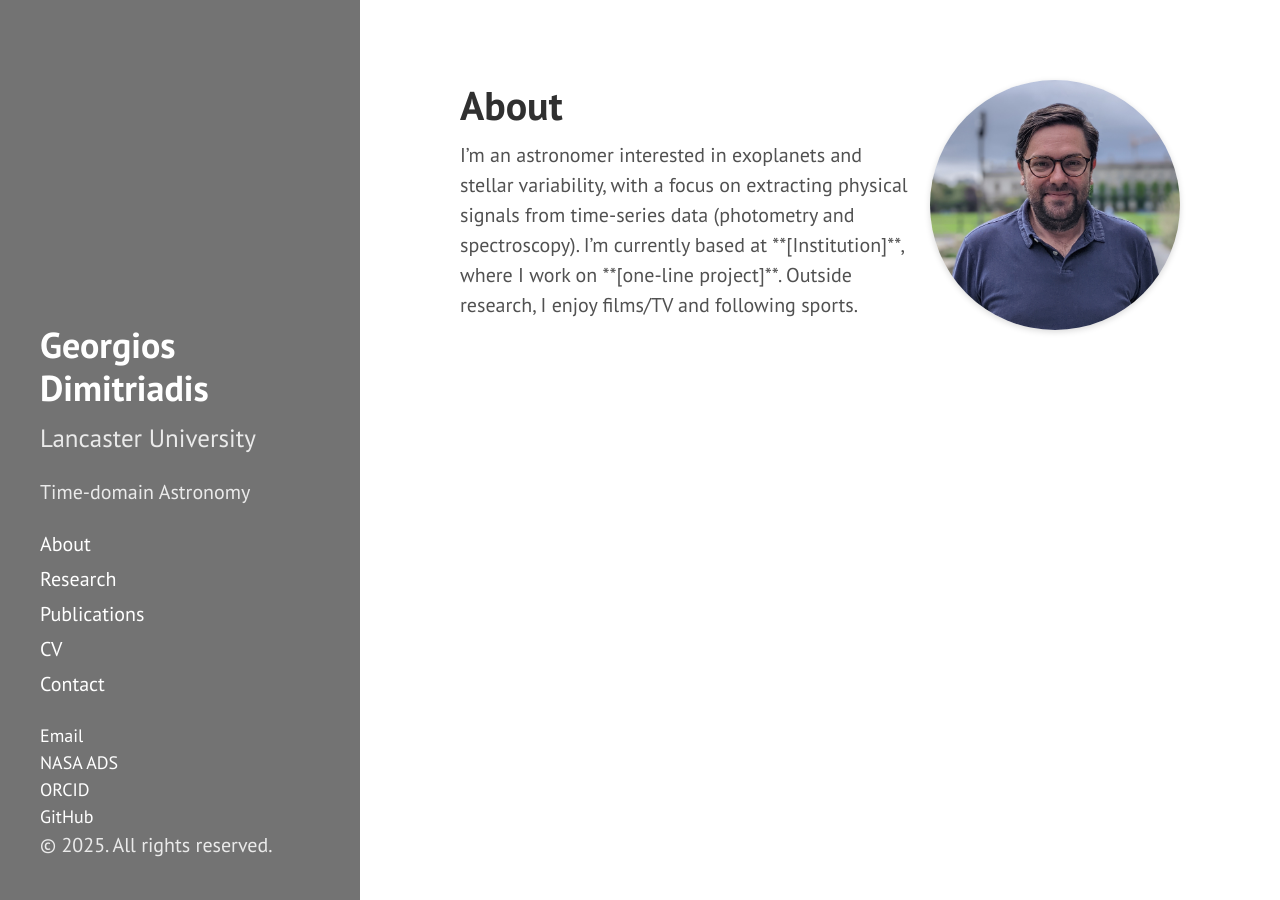
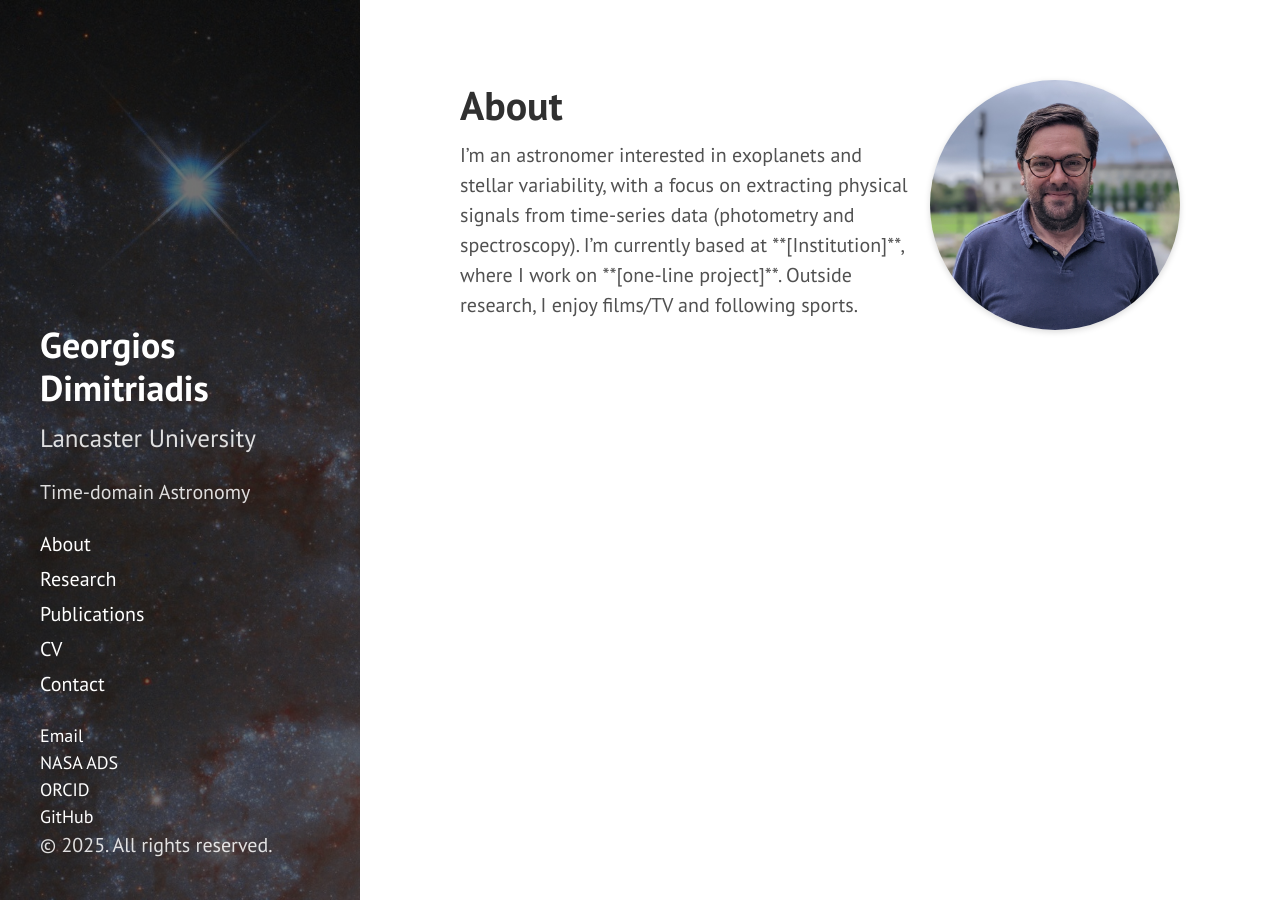
Before and after one commit to geodimitriadis/geodimitriadis.github.io, a Jekyll site: the page built from index.html, in a window 1280 px wide. Built offline with Jekyll 4.4.1, drawn with Linux system fonts in a browser that asks for light colours; the list of posts is cut into pages by our own code.

Commit message:
Update hyde.css

```diff
--- a/public/css/hyde.css
+++ b/public/css/hyde.css
@@ -66,8 +66,9 @@ html {
   text-align: center;
   padding: 2rem 1rem;
   color: rgba(255,255,255,.85);
-
-  background-image: url("../assets/heic2018a_flip.jpg");
+  position: relative;
+  overflow: hidden;
+  background-image: url("../../assets/heic2018a_flip.jpg");
   background-size: cover;
   background-position: center;
   background-repeat: no-repeat;
```
